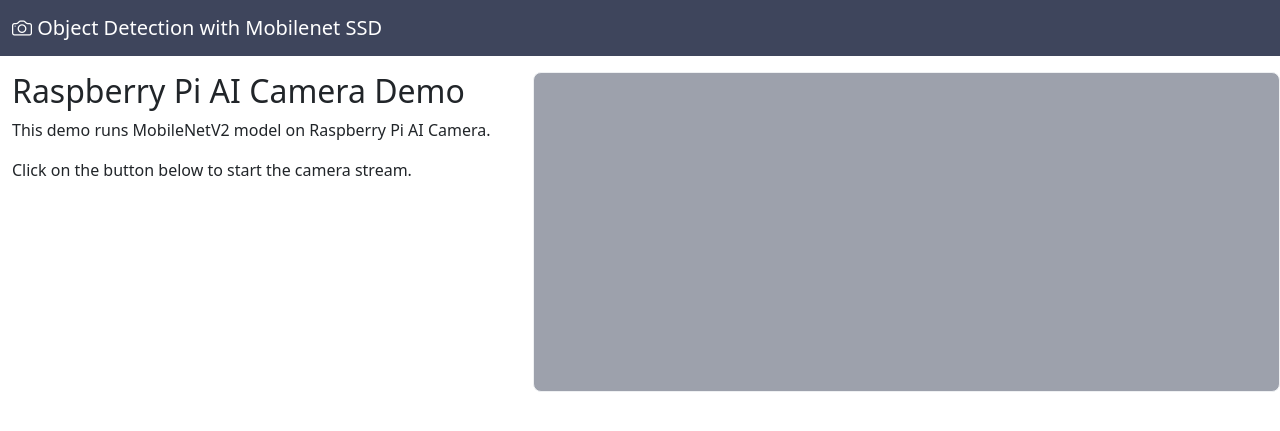
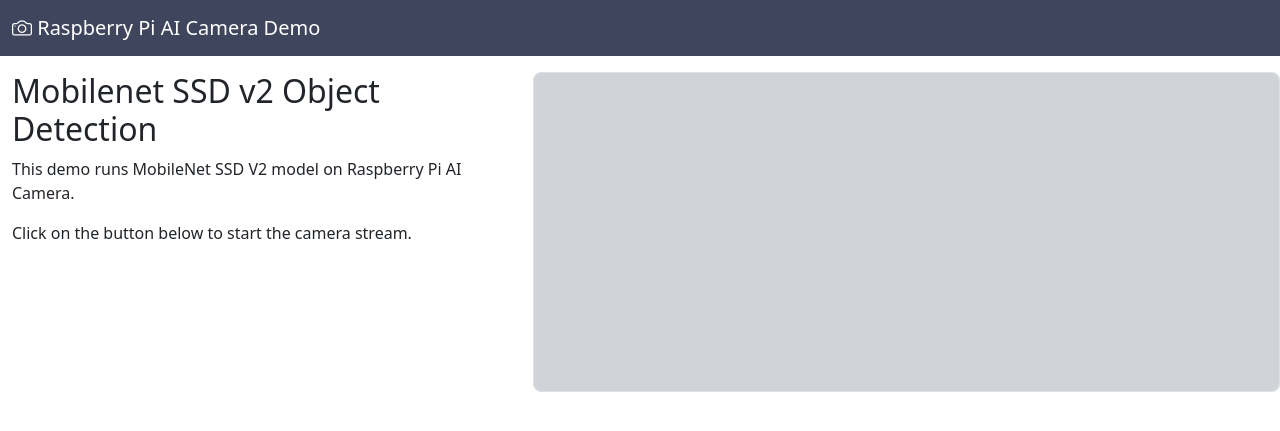
Before and after one commit to dn-sss/Picam-Hackster-samples, a Flask app: template templates/home.html in a window 1280 px wide. Shown: the top 431 px of the page. Run offline with Flask 3, Linux system fonts and the light colour scheme; the template is opened without the code that fills it, so the values that code supplies are empty.

Commit message:
Update with comments

```diff
--- a/main.py
+++ b/main.py
@@ -1,52 +1,45 @@
-import os
-import io
-import sys
-import time
-import json
 import argparse
 import atexit
 import secrets
-import numpy as np
+from picamera2 import Picamera2
 from camera_manager import CameraManager
-from video_streaming import StreamingOutput
-from flask import Flask, render_template, Response, request, abort, jsonify
-from pprint import pprint, pformat
-from picamera2 import Picamera2
+from flask import Flask, render_template, Response, abort, jsonify
 from mobilenetv2 import Mobilenetv2_Annotater
 
-# Global camera manager instance
+# Global camera manager instance to keep track of cameras
 camera_manager = CameraManager()
 
+# Register an exit handler to clean up resources
 @atexit.register
 def app_exit():
     print("Exiting app.")
+    camera_manager.release_all_cameras()
 
 # Init Flask
 app = Flask(__name__)
+# Set Cookie settings
+# Use a secure random secret key for session management
 app.secret_key = secrets.token_hex(16)
+# Set Same Site to Lax.
+app.config["SESSION_COOKIE_SAMESITE"] = "Lax"
 
 # Set Logging from Picamera2
 Picamera2.set_logging(Picamera2.DEBUG)
 
-def generate_stream(camera):
-    while True:
-        with camera.stream_output.condition:
-            camera.stream_output.condition.wait()  # Wait for the new frame to be available
-            frame = camera.stream_output.read_frame()
-        if frame:
-            yield (b'--frame\r\n'
-                   b'Content-Type: image/jpeg\r\n\r\n' + frame + b'\r\n')
-
+# Sets default routing for Home Page
 @app.route('/')
 def home():
     camera_list = camera_manager.refresh_camera_list()
     cameras = [camera.camera_num for camera in camera_list]
     return render_template('home.html', title="Raspberry Pi AI Camera Demo", camera_list=cameras, active_page='home')
 
+# Sets routing to start video streaming and AI inference
 @app.route('/start_video_stream_<int:camera_num>')
 def start_video_stream(camera_num):
+
     print(f">> Starting Video Stream on camera {camera_num}")
 
+    # Get IMX500 camera object based on camera number
     camera = camera_manager.get_imx500_camera_object(camera_num)
 
     if camera is None:
@@ -54,31 +47,42 @@ def start_video_stream(camera_num):
         abort(404)
 
     else:
+        # Use Mobile Net SSD model from "imx500-all" pacakge
+        # To install the model on the Raspberry Pi, run: sudo apt install imx500-all
         imx500 = camera.initialize(ai_model='/usr/share/imx500-models/imx500_network_ssd_mobilenetv2_fpnlite_320x320_pp.rpk')
 
         if imx500 is None:
             print(f"Failed to initialize camera {camera_num}.")
             abort(500)
 
+        # Initialize Mobilenetv2_Annotater to process inference results
+        # This is "Post Porocessing".  You may annotate the images with bounding boxes, labels, trigger events based on inference results, etc.
+        annotator = Mobilenetv2_Annotater(camera)
+        # The pre_callback, where the processing happens before the images are supplied to applications, before they arepassed to any video encoders, and before they are passed to any preview windows.
+        camera.picamera2.pre_callback = annotator.pre_callback
+
+        # Start video streaming & AI Inference
         camera.start_video_streaming()
 
-        annotator = Mobilenetv2_Annotater(camera)
-        camera.picamera2.pre_callback = annotator.pre_callback
-
-        # return Response(generate_stream(camera), mimetype='multipart/x-mixed-replace; boundary=frame')
         return Response(camera.stream_output.generate_stream(), mimetype='multipart/x-mixed-replace; boundary=frame')
 
+
+# Sets routing to stop video streaming and AI inference
 @app.route('/stop_video_stream_<int:camera_num>', methods=['GET'])
 def stop_video_stream(camera_num):
-    print(f">> Stopping Video Stream on camera {camera_num}")
     camera = camera_manager.get_imx500_camera_object(camera_num)
     try:
         if camera:
             camera.stop_video_streaming()
-        response_data = {'result': 'success'}
-        return jsonify(response_data)
+            response_data = {'result': 'success'}
+            return jsonify(response_data)
+        else:
+            response_data = {'result': 'error', 'message': f'Camera {camera_num} not found.'}
+            return jsonify(response_data)
+
     except Exception as e:
         return jsonify(success=False, error=str(e))
+
 
 if __name__ == "__main__":
     parser = argparse.ArgumentParser(description='AiPiCam Demo')
--- a/templates/home.html
+++ b/templates/home.html
@@ -1,17 +1,13 @@
-{% extends "shared.html" %}
-
-{% block content %}
+{% extends "shared.html" %} {% block content %}
 <div class="container-xxl">
   <div class="row">
     <div class="col-5">
-            <h2 class="mt-3">Raspberry Pi AI Camera Demo</h2>
-            <p>This demo runs MobileNetV2 model on Raspberry Pi AI Camera.</p>
+      <h2 class="mt-3">Mobilenet SSD v2 Object Detection</h2>
+      <p>This demo runs MobileNet SSD V2 model on Raspberry Pi AI Camera.</p>
       <p>Click on the button below to start the camera stream.</p>
       {% for camera_num in camera_list %}
       <div class="d-flex flex-row align-items-center">
-                <div class="p-2 align-left">
-                    Camera {{ camera_num }}
-                </div>
+        <div class="p-2 align-left">Camera {{ camera_num }}</div>
         <div class="p-2 align-middle">
           <button class="btn btn-primary btn-custom" id="camera_{{ camera_num }}_start" onclick='handleButtonClick(this, "{{ camera_num }}")'>Start</button>
         </div>
@@ -20,54 +16,50 @@
         </div>
       </div>
       <div class="d-flex flex-row align-items-center">
-                <div class="p-2 align-left" id="camera_{{ camera_num }}_status">
-                </div>
+        <div class="p-2 align-left" id="camera_{{ camera_num }}_status"></div>
       </div>
       {% endfor %}
     </div>
     <div class="col-7">
-            <div class="row mt-3 border rounded-3 px-0" style="min-width: 320px; min-height: 320px;background-color:#3E455C;opacity: 0.5;">
-                <img class="img-fluid rounded-3 px-0" id="cameraImage"  src="data:," onerror="this.style.display='none';" onload="img_loaded(this);">
+      <div class="row mt-3 border rounded-3 px-0" style="min-width: 320px; min-height: 320px; background-color: #d1d3d9">
+        <img class="img-fluid rounded-3 px-0" id="cameraImage" src="data:," onerror="this.style.display='none';" onload="img_loaded(this);" />
       </div>
     </div>
   </div>
   <script>
-
-        document.addEventListener('DOMContentLoaded', function () {
-            console.log('DOMContentLoaded');
+    document.addEventListener("DOMContentLoaded", function () {
+      console.log("DOMContentLoaded");
     });
 
     var current_camera_num = 0;
 
     function img_loaded(img) {
-            img.style.display='block';
+      img.style.display = "block";
       const cameraStatus = document.getElementById(`camera_${current_camera_num}_status`);
       cameraStatus.textContent = "";
     }
 
     function handleButtonClick(button, camera_num) {
-
-            const cameraImage = document.getElementById('cameraImage');
+      const cameraImage = document.getElementById("cameraImage");
       const cameraStatus = document.getElementById(`camera_${camera_num}_status`);
 
-            if (button.id.includes('start')) {
-                current_camera_num
+      if (button.id.includes("start")) {
+        current_camera_num;
         console.log(`Starting camera stream for camera ${camera_num}`);
         cameraImage.src = "{{ url_for('start_video_stream', camera_num=0) }}";
         cameraStatus.textContent = `Starting Mobilenet v2 inference on Camera ${camera_num}`;
         button.disabled = true; // Disable the start button
         const stopButton = document.getElementById(`camera_${camera_num}_stop`);
         stopButton.disabled = false; // Enable the stop button
-
-            } else if (button.id.includes('stop')) {
+      } else if (button.id.includes("stop")) {
         console.log(`Stopping camera stream for camera ${camera_num}`);
         cameraImage.src = null;
-                cameraStatus.textContent = '';
+        cameraStatus.textContent = "";
         fetch(`/stop_video_stream_${camera_num}`)
-                    .then(response => {
+          .then((response) => {
             if (response.ok) {
               console.log(`Camera ${camera_num} stream stopped successfully.`);
-                            cameraImage.src = 'data:,'
+              cameraImage.src = "data:,";
               button.disabled = true; // Disable the stop button
               const startButton = document.getElementById(`camera_${camera_num}_start`);
               startButton.disabled = false; // Enable the start button
@@ -75,13 +67,12 @@
               console.error(`Failed to stop camera ${camera_num} stream.`);
             }
           })
-                    .catch(error => {
-                        console.error('Error stopping camera stream:', error);
+          .catch((error) => {
+            console.error("Error stopping camera stream:", error);
             cameraStatus.textContent = `Error stopping camera ${camera_num} stream.`;
           });
       }
     }
-
-
   </script>
   {% endblock %}
+</div>
--- a/templates/shared.html
+++ b/templates/shared.html
@@ -1,17 +1,16 @@
 <!DOCTYPE html>
 <html lang="en">
-
   <head>
-  <meta charset="UTF-8">
-  <meta name="viewport" content="width=device-width, initial-scale=1.0">
+    <meta charset="UTF-8" />
+    <meta name="viewport" content="width=device-width, initial-scale=1.0" />
     <title>Raspberry Pi AI Camera Demo</title>
-  <link rel="stylesheet" href="https://cdn.jsdelivr.net/npm/bootstrap@5.3.7/dist/css/bootstrap.min.css">
-  <link rel="stylesheet" href="https://cdn.jsdelivr.net/npm/bootstrap-icons@1.13.1/font/bootstrap-icons.min.css">
+    <link rel="stylesheet" href="https://cdn.jsdelivr.net/npm/bootstrap@5.3.7/dist/css/bootstrap.min.css" />
+    <link rel="stylesheet" href="https://cdn.jsdelivr.net/npm/bootstrap-icons@1.13.1/font/bootstrap-icons.min.css" />
     <script src="https://cdn.jsdelivr.net/npm/bootstrap@5.3.7/dist/js/bootstrap.bundle.min.js"></script>
     <script src="https://cdn.jsdelivr.net/npm/jquery@3.7.1/dist/jquery.min.js"></script>
     <style>
       .btn-custom {
-      background-color: #3E455C;
+        background-color: #3e455c;
         color: #fff;
         border: none;
         border-radius: 4px;
@@ -19,7 +18,6 @@
         font-size: 1rem;
         transition: background 0.2s;
         min-width: 7rem;
-
       }
 
       .btn-custom:hover,
@@ -29,39 +27,21 @@
       }
 
       .btn-custom:disabled {
-      background-color: #3E455C;
+        background-color: #3e455c;
         opacity: 0.5;
       }
-
     </style>
   </head>
 
   <body>
-  <nav class="navbar navbar-expand-lg navbar-dark navbar-fixed-top" style="background-color: #3E455C;">
+    <nav class="navbar navbar-expand-lg navbar-dark navbar-fixed-top" style="background-color: #3e455c">
       <div class="container-fluid">
         <span class="navbar-brand" href="#">
           <i class="bi bi-camera" class="d-inline-block align-text-top"></i>
-        Object Detection with Mobilenet SSD
+          Raspberry Pi AI Camera Demo
         </span>
-      <!-- <div class="collapse navbar-collapse" id="navbarCollapse">
-        <ul class="navbar-nav me-auto mb-2 mb-md-0">
-          <li class="nav-item">
-            <a class="nav-link {% if active_page == 'home' %}active{% endif %}" aria-current="page"
-              href="{{ url_for('home') }}">Home</a>
-          </li>
-        </ul>
-      </div> -->
       </div>
     </nav>
-  <main>
-    {% block content %}
-    {% endblock %}
-  </main>
-  <script>
-    $(document).ready(function () {
-      // {% if active_page != 'home' %} document.querySelector(".loader-container").style.display = "flex"; {% endif %}
-    });
-  </script>
+    <main>{% block content %} {% endblock %}</main>
   </body>
-
 </html>
```
Also changed, not shown: camera_manager.py (+61 -21 lines), mobilenetv2.py (+30 -27 lines), video_streaming.py (deleted, +0 -27 lines), README.md. Lines whose indentation alone changed are shown as unchanged.
